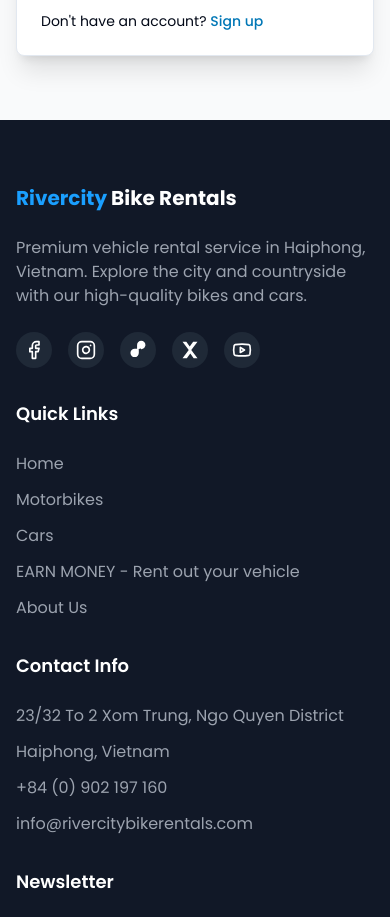
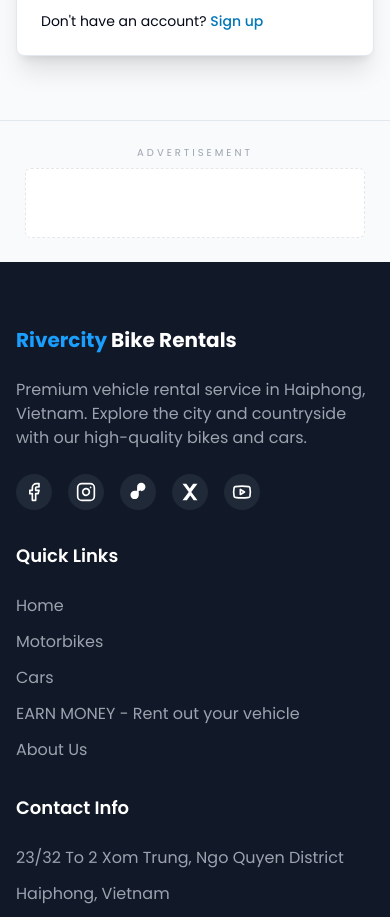
Before and after one commit to Vispaico/rivercity, a React (Vite) app: page /login in a window 390 px wide. Shown: the part 1000-1917 px from the top of the page. Built offline with nearby package versions, Linux system fonts and the light colour scheme; no server answers.

Commit message:
Added the Profile Editing feature to the Dashboard.

```diff
--- a/src/App.jsx
+++ b/src/App.jsx
@@ -6,6 +6,7 @@ import Navbar from "@/components/Navbar";
 import Footer from "@/components/Footer";
 import ProtectedRoute from "@/components/ProtectedRoute";
 import VispaicoWheel from "@/components/VispaicoWheel";
+import AdBanner from "@/components/AdBanner";
 
 const HomePage = lazy(() => import("@/pages/HomePage"));
 const AboutPage = lazy(() => import("@/pages/AboutPage"));
@@ -37,6 +38,14 @@ const VehicleDetailPage = lazy(() => import("@/pages/VehicleDetailPage"));
 
 function App() {
   const location = useLocation();
+
+  const path = location.pathname || "/";
+  const hasInlineAd =
+    path.startsWith("/guides") ||
+    path.startsWith("/blog/") ||
+    path.startsWith("/cars/") ||
+    path.startsWith("/motorbikes/");
+  const showGlobalAd = path !== "/" && !hasInlineAd;
 
   useEffect(() => {
     window.scrollTo(0, 0);
@@ -177,6 +186,22 @@ function App() {
             </Routes>
           </Suspense>
         </main>
+
+        {showGlobalAd && (
+          <div className="border-t bg-gray-50">
+            <div className="container mx-auto px-4 py-6">
+              <div className="flex justify-center">
+                <div className="text-center">
+                  <p className="text-[10px] uppercase tracking-[0.3em] text-gray-400 mb-2">Advertisement</p>
+                  <div className="mx-auto flex h-[70px] w-[340px] items-center justify-center rounded-md border border-dashed border-gray-200 bg-white">
+                    <AdBanner />
+                  </div>
+                </div>
+              </div>
+            </div>
+          </div>
+        )}
+
         <VispaicoWheel />
         <Footer />
         <Toaster />
--- a/src/pages/BlogPostPage.jsx
+++ b/src/pages/BlogPostPage.jsx
@@ -1,5 +1,5 @@
 import React, { useState, useEffect } from 'react';
-import { useParams } from 'react-router-dom';
+import { Link, useParams } from 'react-router-dom';
 import { supabase } from '../lib/supabaseClient';
 import { Helmet } from 'react-helmet-async';
 import { format } from 'date-fns';
@@ -10,6 +10,7 @@ import AdBanner from '../components/AdBanner';
 const BlogPostPage = () => {
   const { slug } = useParams();
   const [post, setPost] = useState(null);
+  const [recommendedPosts, setRecommendedPosts] = useState([]);
   const [loading, setLoading] = useState(true);
   const supabaseUnavailable = !supabase;
 
@@ -21,6 +22,7 @@ const BlogPostPage = () => {
       }
 
       try {
+        setLoading(true);
         const { data, error } = await supabase
           .from('posts')
           .select('*')
@@ -29,6 +31,17 @@ const BlogPostPage = () => {
 
         if (error) throw error;
         setPost(data);
+
+        const { data: recData, error: recError } = await supabase
+          .from('posts')
+          .select('id, slug, title, created_at, featured_image_url, content, meta_description')
+          .eq('is_published', true)
+          .neq('slug', slug)
+          .order('created_at', { ascending: false })
+          .limit(3);
+
+        if (recError) throw recError;
+        setRecommendedPosts(recData || []);
       } catch (error) {
         console.error('Error fetching post:', error.message);
       } finally {
@@ -38,6 +51,12 @@ const BlogPostPage = () => {
 
     fetchPost();
   }, [slug]);
+
+  const getPostExcerpt = (p) => {
+    if (p?.meta_description) return p.meta_description;
+    const text = (p?.content || '').replace(/<[^>]+>/g, '');
+    return text.length > 140 ? `${text.substring(0, 140)}...` : text;
+  };
 
   if (loading) {
     return <div className="flex justify-center items-center h-screen">Loading...</div>;
@@ -73,7 +92,8 @@ const BlogPostPage = () => {
         subtitle={`Published on ${format(new Date(post.created_at), 'MMMM d, yyyy')}`}
       />
       <div className="container mx-auto px-4 py-12">
-        <div className="max-w-4xl mx-auto bg-white rounded-lg shadow-lg p-8">
+        <div className="max-w-4xl mx-auto">
+          <div className="bg-white rounded-lg shadow-lg p-8">
             {post.featured_image_url && (
               <img
                 src={post.featured_image_url}
@@ -96,10 +116,45 @@ const BlogPostPage = () => {
                 </div>
               </div>
             </div>
+
             <div
               className="prose lg:prose-xl max-w-none"
               dangerouslySetInnerHTML={{ __html: post.content }}
             />
+          </div>
+
+          {recommendedPosts.length > 0 && (
+            <div className="mt-10">
+              <h2 className="text-2xl font-bold text-gray-900 mb-6">Recommended posts</h2>
+              <div className="grid grid-cols-1 md:grid-cols-3 gap-6">
+                {recommendedPosts.map((p) => (
+                  <Link
+                    to={`/blog/${p.slug}`}
+                    key={p.id}
+                    className="group block bg-white rounded-lg shadow-md hover:shadow-xl transition-shadow duration-300 overflow-hidden"
+                  >
+                    <div className="relative">
+                      {p.featured_image_url && (
+                        <img
+                          src={p.featured_image_url}
+                          alt={p.title}
+                          className="w-full h-40 object-cover transition-transform duration-300 group-hover:scale-105"
+                        />
+                      )}
+                    </div>
+                    <div className="p-5">
+                      <p className="text-xs text-gray-500 mb-2">{format(new Date(p.created_at), 'MMMM d, yyyy')}</p>
+                      <h3 className="text-lg font-bold mb-2 text-gray-800 group-hover:text-blue-600 transition-colors duration-300">
+                        {p.title}
+                      </h3>
+                      <p className="text-gray-600 text-sm line-clamp-3">{getPostExcerpt(p)}</p>
+                      <span className="inline-block mt-3 text-blue-600 font-semibold group-hover:underline">Read More →</span>
+                    </div>
+                  </Link>
+                ))}
+              </div>
+            </div>
+          )}
         </div>
       </div>
     </>
--- a/src/pages/DashboardPage.jsx
+++ b/src/pages/DashboardPage.jsx
@@ -15,6 +15,7 @@ import { supabase } from "@/lib/supabaseClient";
 const DashboardPage = () => {
   const { user, signOut, loading: authLoading, isAdmin } = useAuth();
   const [isLoading, setIsLoading] = useState(false);
+  const [tab, setTab] = useState("bookings");
   const [savingAccount, setSavingAccount] = useState(false);
   const [savingPassword, setSavingPassword] = useState(false);
   const [fullName, setFullName] = useState("");
@@ -124,7 +125,7 @@ const DashboardPage = () => {
             </Card>
           </motion.div>
 
-          <Tabs defaultValue="bookings" className="w-full">
+          <Tabs value={tab} onValueChange={setTab} className="w-full">
             <motion.div
               initial={{ opacity: 0, y: -20 }}
               animate={{ opacity: 1, y: 0 }}
@@ -189,7 +190,9 @@ const DashboardPage = () => {
                             <p className="text-sm text-gray-500">{user?.email}</p>
                         </div>
                     </div>
-                     <Button variant="outline" disabled><Edit3 className="mr-2 h-4 w-4" /> Edit Profile (Coming Soon)</Button>
+                     <Button variant="outline" onClick={() => setTab("settings")}>
+                      <Edit3 className="mr-2 h-4 w-4" /> Edit Profile
+                    </Button>
                   </CardContent>
                 </Card>
               </TabsContent>
```
Also changed, not shown: 110 other files (tests, documents, lock files or other folders). Lines whose indentation alone changed are shown as unchanged.
